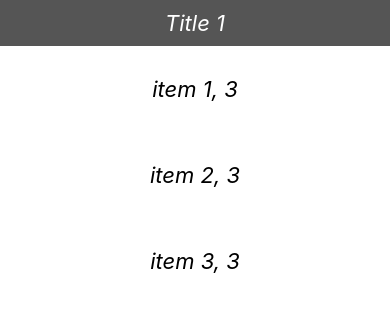
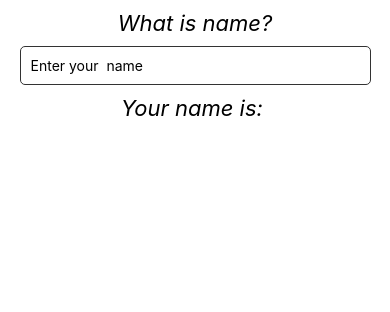
Before and after one commit to Brilliant-Atosam/react-native-zero2hero, a React Native app: screen / in a window 390 px wide. Shown: the top 312 px of the page. Built offline with nearby package versions, Linux system fonts and the light colour scheme.

Commit message:
text input

```diff
--- a/App.js
+++ b/App.js
@@ -7,60 +7,27 @@
   SectionList,
   StyleSheet,
   Text,
+  TextInput,
   View,
 } from 'react-native';
 
 const App = () => {
-const [items, setItems] = useState([
-  {id: 1, item: 'item 1'},
-  {id: 2, item: 'item 2'},
-  {id: 3, item: 'item 3'},
-  {id: 4, item: 'item 4'},
-  {id: 5, item: 'item 5'},
-  {id: 6, item: 'item 6'},
-  {id: 7, item: 'item 7'},
-  {id: 8, item: 'item 8'},
-  {id: 9, item: 'item 9'}
-])
-const [DATA, setDATA] = useState([
-  {
-    title: 'Title 1',
-    data: ['item 1, 3', 'item 2, 3', 'item 3, 3']
-  },
-])
-const [refreshing, setRefreshing] = useState(false)
-const onRefresh = ()=>{
-  setRefreshing(true)
-  setDATA([...DATA, {title: `Title ${DATA.length + 1}`, data:[`item ${DATA.length + 1}, 1`, `item ${DATA.length + 1}, 2`, `item ${DATA.length + 1}, 3`] }])
-  setRefreshing(false)
-}
+const [name, setName] = useState('')
   return (
-    <SectionList keyExtractor={(item, index)=> index.toString()} sections={DATA} renderItem={({item})=>(<View style={styles.item} >
-        <Text style={styles.text}>{item}</Text>
-        </View>)}
-        renderSectionHeader={({section})=>(<View style={styles.title} >
-          <Text style={styles.titleText}>{section.title}</Text>
-          </View>)}
-          refreshControl={
-            <RefreshControl refreshing={refreshing} onRefresh={onRefresh} />
-          }
-        />
-    // <FlatList
-    // refreshControl={
-    //   <RefreshControl refreshing={refreshing} onRefresh={onRefresh} />
-    // }
-    // data={items}
-    // keyExtractor={(item, index)=> index.toString()}
-    // renderItem={({item})=>(
-    // <View style={styles.item} >
-    //   <Text style={styles.text}>{item.item}</Text>
-    //   </View>)}
-    //   />
-    // <ScrollView style={styles.body} refreshControl={
-    //   <RefreshControl colors={['green']} refreshing={refreshing} onRefresh={onRefresh} />
-    // }>
-    // {items.map(i=> {return (<View key={i.id} style={styles.item} ><Text style={styles.text}>{i.item}</Text></View>)})}
-    // </ScrollView>
+  <View style={styles.body}>
+    <Text style={styles.text}>What is name?</Text>
+    <TextInput
+    style={styles.input}
+    placeholder='Enter your  name'
+    onChangeText={value=>setName(value)}
+    // editable={false}
+    // maxLength={3}
+    // multiline
+    // keyboardType= 'phone-pad'
+    />
+    <Text style={styles.text}>Your name is: {name}</Text>
+
+    </View>
   );
 };
 
@@ -68,7 +35,7 @@
  body:{
 flex: 1,
 flexDirection: 'column',
-backgroundColor: '#555'
+alignItems: 'center'
  },
  text:{
   color: '#000',
@@ -77,27 +44,13 @@
   margin: 10
 
  },
- titleText:{
-  color: '#fff',
-  fontSize: 22,
-  fontStyle: 'italic',
-  margin: 10
-
- },
- title:{
-  backgroundColor: '#555',
-  flex: 1,
-  alignItems: 'center',
-  justifyContent: 'center',
- },
-item:{
-  backgroundColor: 'white',
-  flex: 1,
-  alignItems: 'center',
-  justifyContent: 'center',
-  margin: 10,
-  padding: 10
-}
+ input:{
+  borderWidth: 1,
+  width: '90%',
+  borderColor: '#333',
+padding: 10,
+borderRadius: 5
+ }
 });
 
 export default App;
```
